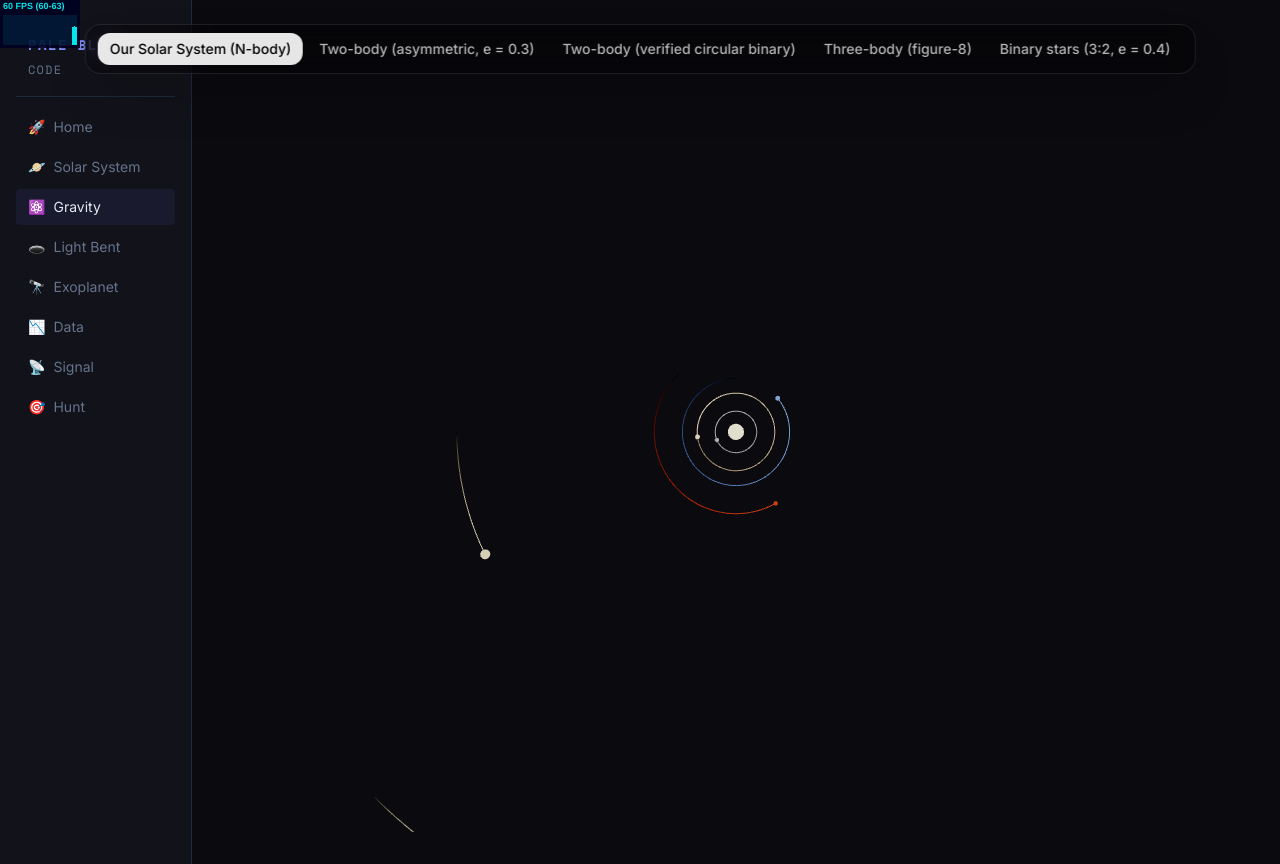
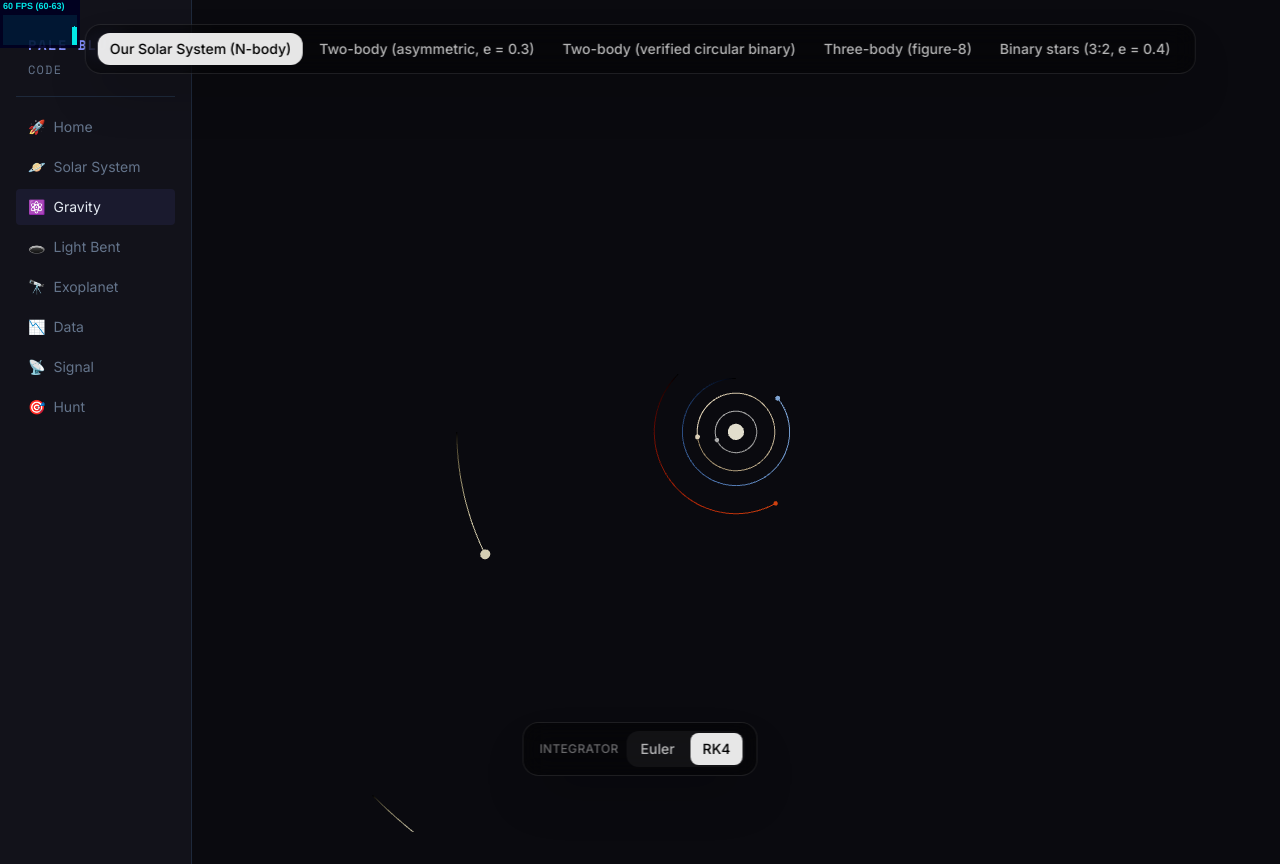
Before and after one commit to 2daKaizen-gun/pale-blue-code, a React (Vite) app in the folder frontend/: page /gravity in a window 1280 px wide. Built offline with nearby package versions, Linux system fonts and the light colour scheme.

Commit message:
feat(nbody): add integrator toggle panel (#22)

```diff
--- a/frontend/src/pages/GravityPage.tsx
+++ b/frontend/src/pages/GravityPage.tsx
@@ -1,6 +1,7 @@
 import { useEffect, useRef } from 'react'
 import { Scene } from '../components/gravity/Scene'
 import { PresetSelector } from '../components/gravity/PresetSelector'
+import { ControlPanel } from '../components/gravity/ControlPanel'
 import { getPreset, DEFAULT_PRESET_ID } from '../data/presets'
 import { useGravityStore } from '../store/gravityStore'
 import type { SystemState } from '../lib/physics/types'
@@ -18,6 +19,10 @@ import type { SystemState } from '../lib/physics/types'
  *   타이밍 갭이 사라짐. (GravityPage 는 presetId 변할 때만 리렌더 — 매 프레임 X.)
  *
  *   Vector3.clone() 으로 presets.ts 불변 데이터를 끊어 — 오염 방지.
+ *
+ * ─── 컨트롤 표면 ──────────────────────────────────────
+ *   <PresetSelector/> = 상단 (시스템 선택), <ControlPanel/> = 하단 (적분기
+ *   토글, 3-5; 에너지 readout · 섭동 합류 예정). 둘 다 Canvas 밖 fixed 오버레이.
  */
 export default function GravityPage() {
   const presetId = useGravityStore((s) => s.presetId)
@@ -56,6 +61,7 @@ export default function GravityPage() {
         softening={preset.softening}
         dt={preset.recommendedDt}
       />
+      <ControlPanel />
     </div>
   )
 }
```
